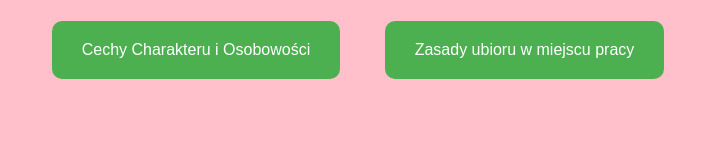
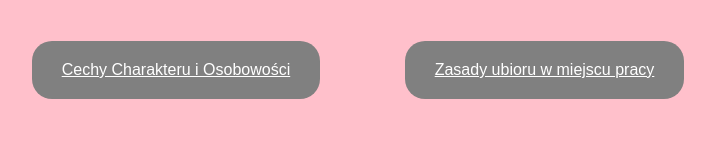
Before and after one commit to 4fre/zadanie-na-niemiecki, a plain HTML site: page index.html in a window 1280 px wide. Shown: the part 353-502 px from the top of the page, without its empty margins (282-997 px from the left). Drawn offline with Linux system fonts and the light colour scheme.

Commit message:
Update index.html

```diff
--- a/index.html
+++ b/index.html
@@ -14,11 +14,10 @@
         .button {
             display: inline-block;
             padding: 20px 30px;
-            margin: 20px;
-            background-color: #4CAF50;
+            margin: 40px;
+            background-color: grey;
             color: white;
-            text-decoration: none;
-            border-radius: 10px;
+            border-radius: 20px;
         }
     </style>
 </head>
```
